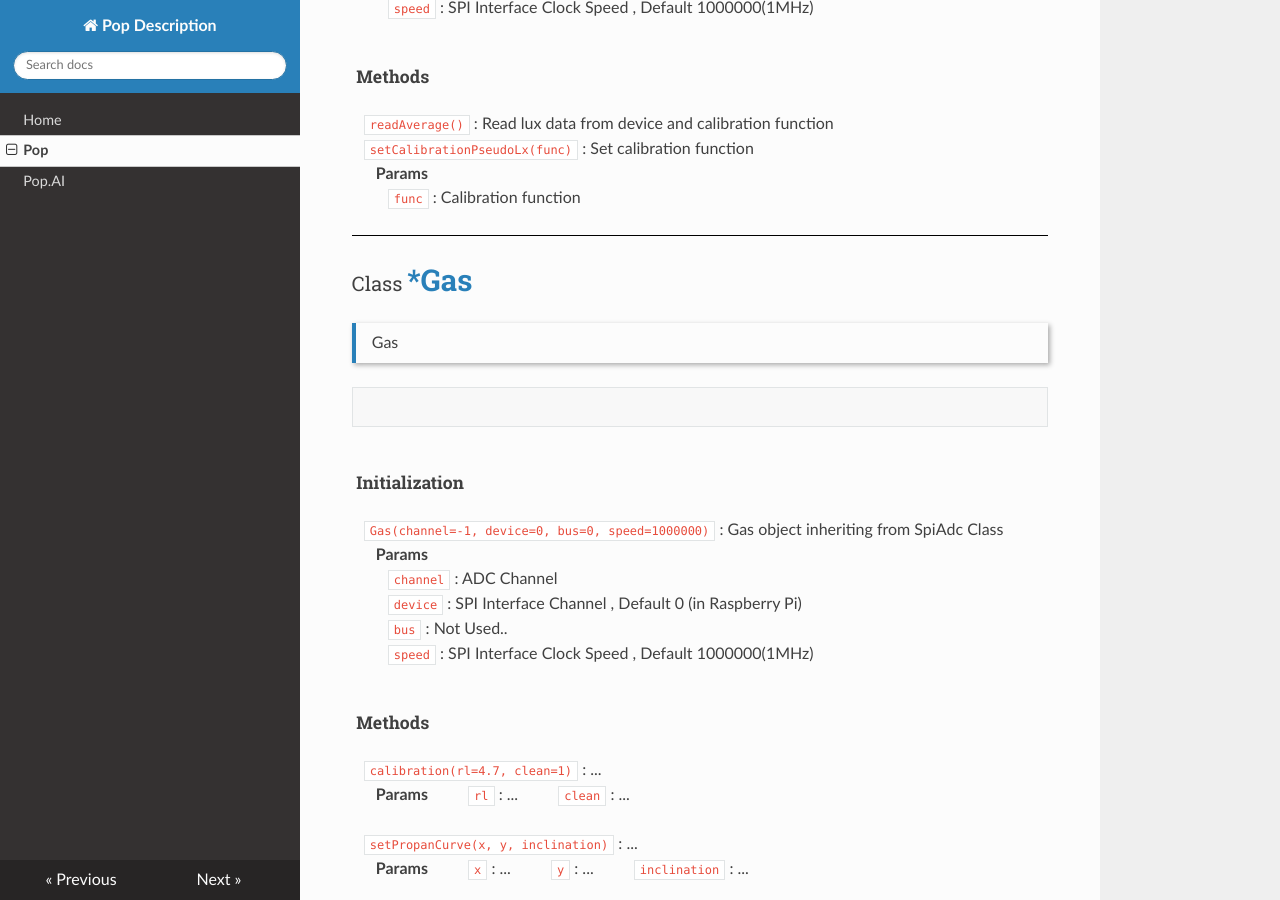
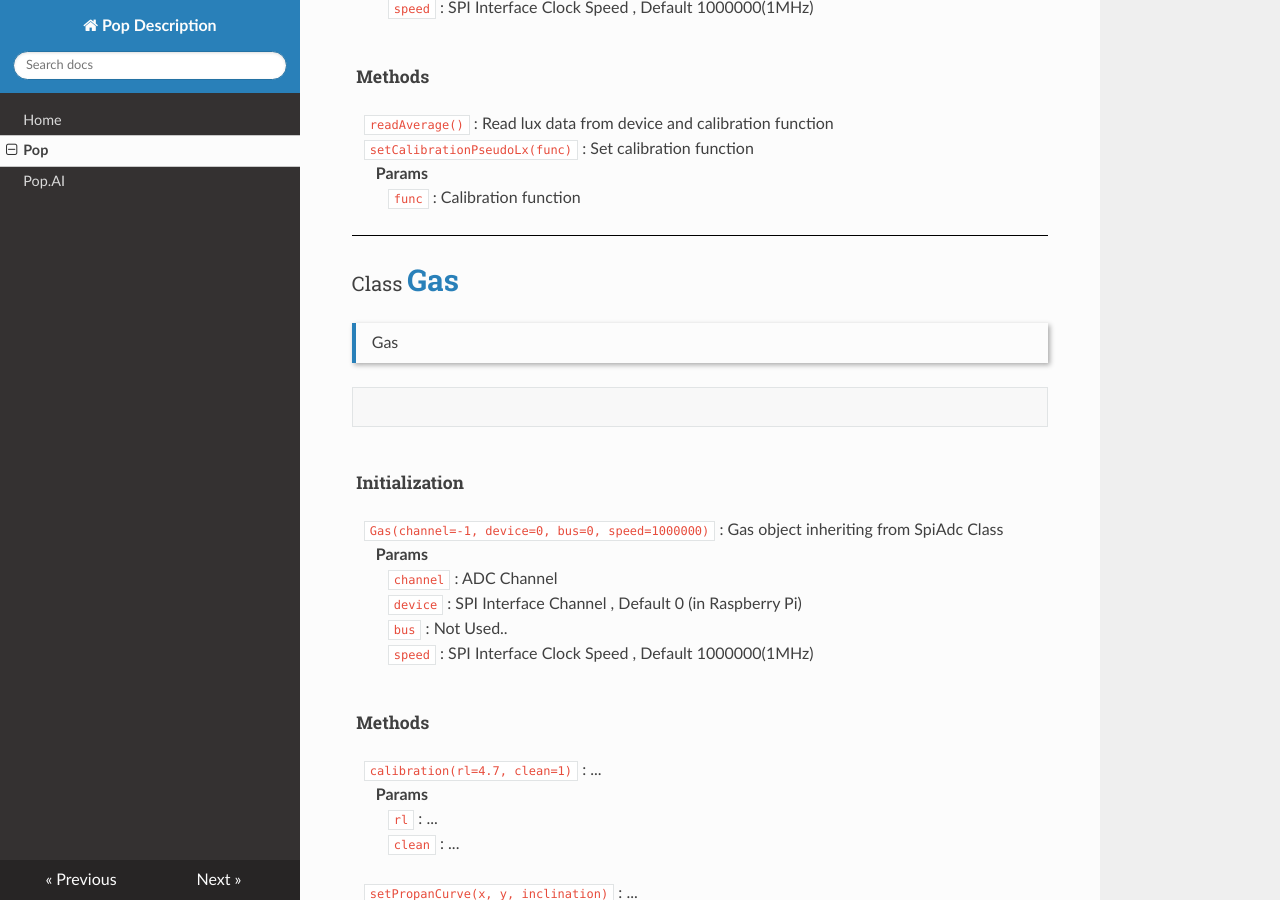
Before and after one commit to hbe-dev/pop_docs, an MkDocs documentation site: the page built from docs/pop.md, in a window 1280 px wide and 900 px high, scrolled down 6530 px. Built offline with MkDocs 1.6.1, drawn with Linux system fonts in a browser that asks for light colours; nearby versions of some CDN libraries.

```diff
--- a/docs/pop.md
+++ b/docs/pop.md
@@ -223,7 +223,7 @@
 
 ---
 
-## <span class="title">Class</span> <span class="title_accent">**\*Gas**</span>
+## <span class="title">Class</span> <span class="title_accent">**Gas**</span>
 <blockquote class="desc">Gas</blockquote>
 
 <h5>&emsp;Initialization</h5>
```
